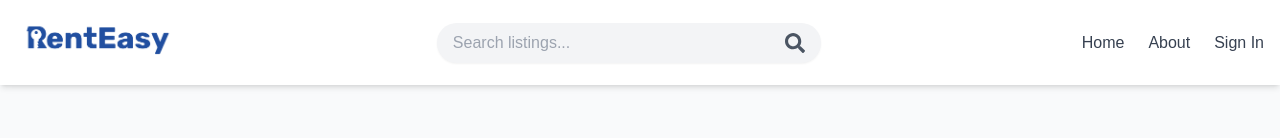
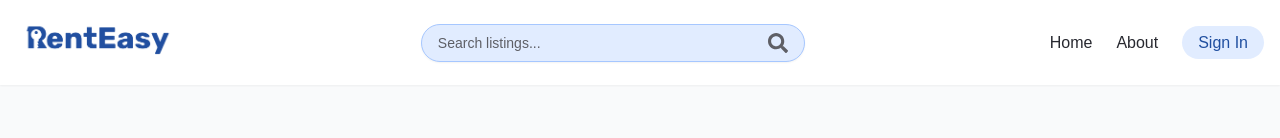
Before and after one commit to edmundnche/RentEasy, a Next.js app: page / in a window 1280 px wide. Shown: the top 138 px of the page. Built offline with nearby package versions, Linux system fonts and the light colour scheme; no server answers.

Commit message:
header UI  change # UI

```diff
--- a/src/components/Header.jsx
+++ b/src/components/Header.jsx
@@ -31,7 +31,7 @@ export default function Header() {
     };
 
     return (
-        <header className='bg-white shadow-md sticky top-0 z-50'>
+        <header className='bg-white shadow-sm sticky top-0 z-50'>
             <div className='flex justify-between items-center max-w-7xl mx-auto p-4'>
 
                  {/* logo */}
@@ -51,17 +51,17 @@ export default function Header() {
 
                 {/* Search Bar */}
                 <form
-                    className='flex items-center bg-gray-100 px-4 py-2 rounded-full shadow-sm transition-all w-40 sm:w-64 lg:w-96'
+                    className='flex items-center bg-[#E1ECFF] px-4 py-2 rounded-full shadow-sm transition-all w-40 sm:w-64 lg:w-96 border border-[#A6C7FF]'
                     onSubmit={handleSubmit}
                 >
                     <input
                         type='text'
                         placeholder='Search listings...'
-                        className='bg-transparent focus:outline-none text-gray-700 flex-grow placeholder-gray-400'
+                        className='bg-transparent focus:outline-none text-[#282930] flex-grow placeholder-[#5E5F66] font-dm-sans text-sm'
                         value={searchTerm}
                         onChange={(e) => setSearchTerm(e.target.value)}
                     />
-                    <button className='text-gray-600 hover:text-gray-900'>
+                    <button className='text-[#5E5F66] hover:text-[#204FA0]'>
                         <FaSearch className='w-5 h-5' />
                     </button>
                 </form>
@@ -69,12 +69,12 @@ export default function Header() {
                 {/* Navigation Links */}
                 <nav className='flex items-center gap-6'>
                     <Link href='/'>
-                        <span className='hidden md:block text-gray-700 font-medium hover:text-blue-600 transition'>
+                        <span className='hidden md:block text-[#282930] font-rubik font-medium hover:text-[#204FA0] transition'>
                             Home
                         </span>
                     </Link>
                     <Link href='/about'>
-                        <span className='hidden md:block text-gray-700 font-medium hover:text-blue-600 transition'>
+                        <span className='hidden md:block text-[#282930] font-rubik font-medium hover:text-[#204FA0] transition'>
                             About
                         </span>
                     </Link>
@@ -86,14 +86,14 @@ export default function Header() {
                                 <img
                                     src={user.imageUrl}
                                     alt='Profile'
-                                    className='h-8 w-8 rounded-full object-cover cursor-pointer'
+                                    className='h-8 w-8 rounded-full object-cover cursor-pointer border-2 border-[#A6C7FF]'
                                 />
                             </Link>
                         )}
                     </SignedIn>
                     <SignedOut>
                         <Link href='/sign-in'>
-                            <span className='text-gray-700 font-medium hover:text-blue-600 transition'>
+                            <span className='text-[#204FA0] font-rubik font-medium hover:text-[#A6C7FF] transition bg-[#E1ECFF] px-4 py-2 rounded-full'>
                                 Sign In
                             </span>
                         </Link>
```
